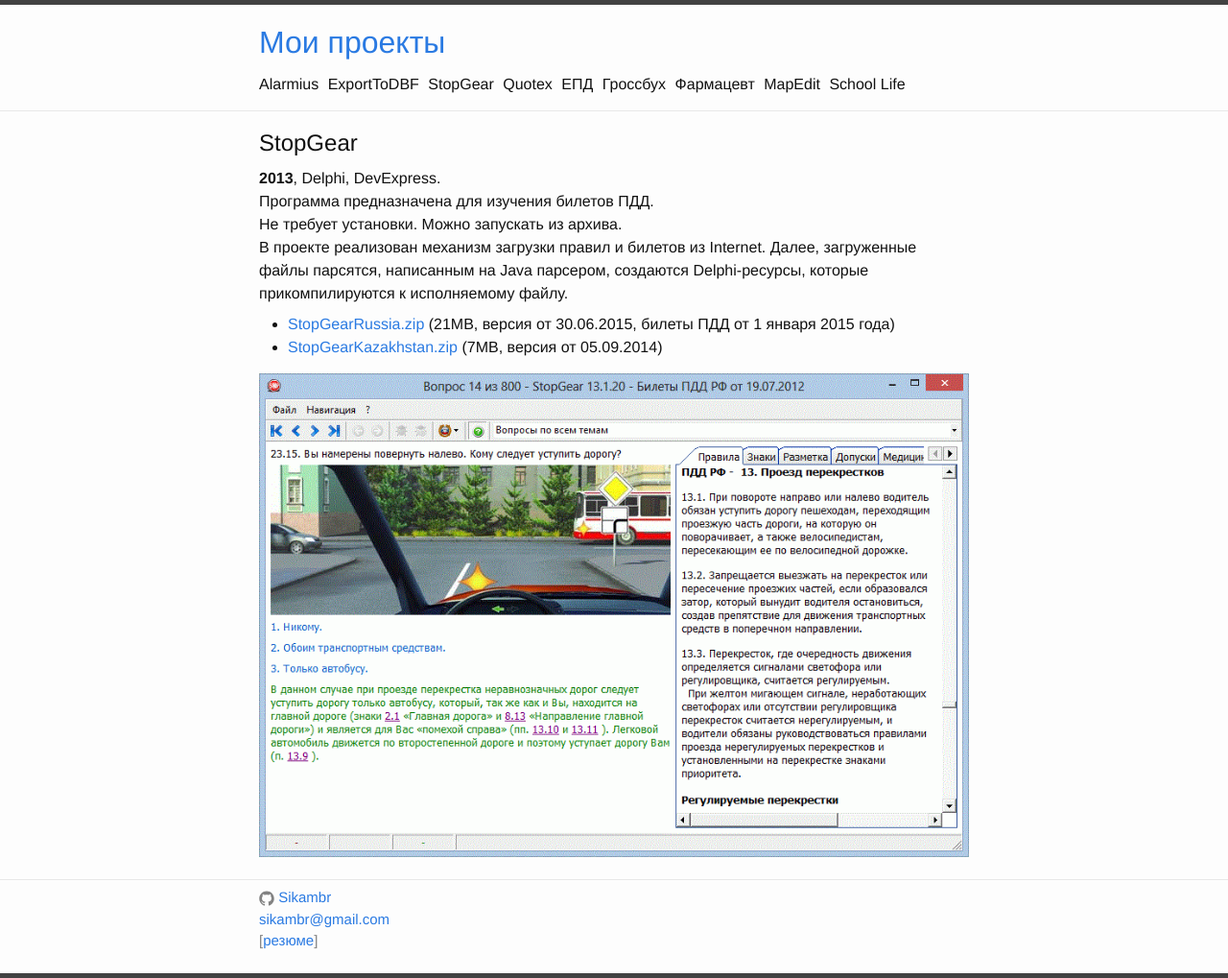
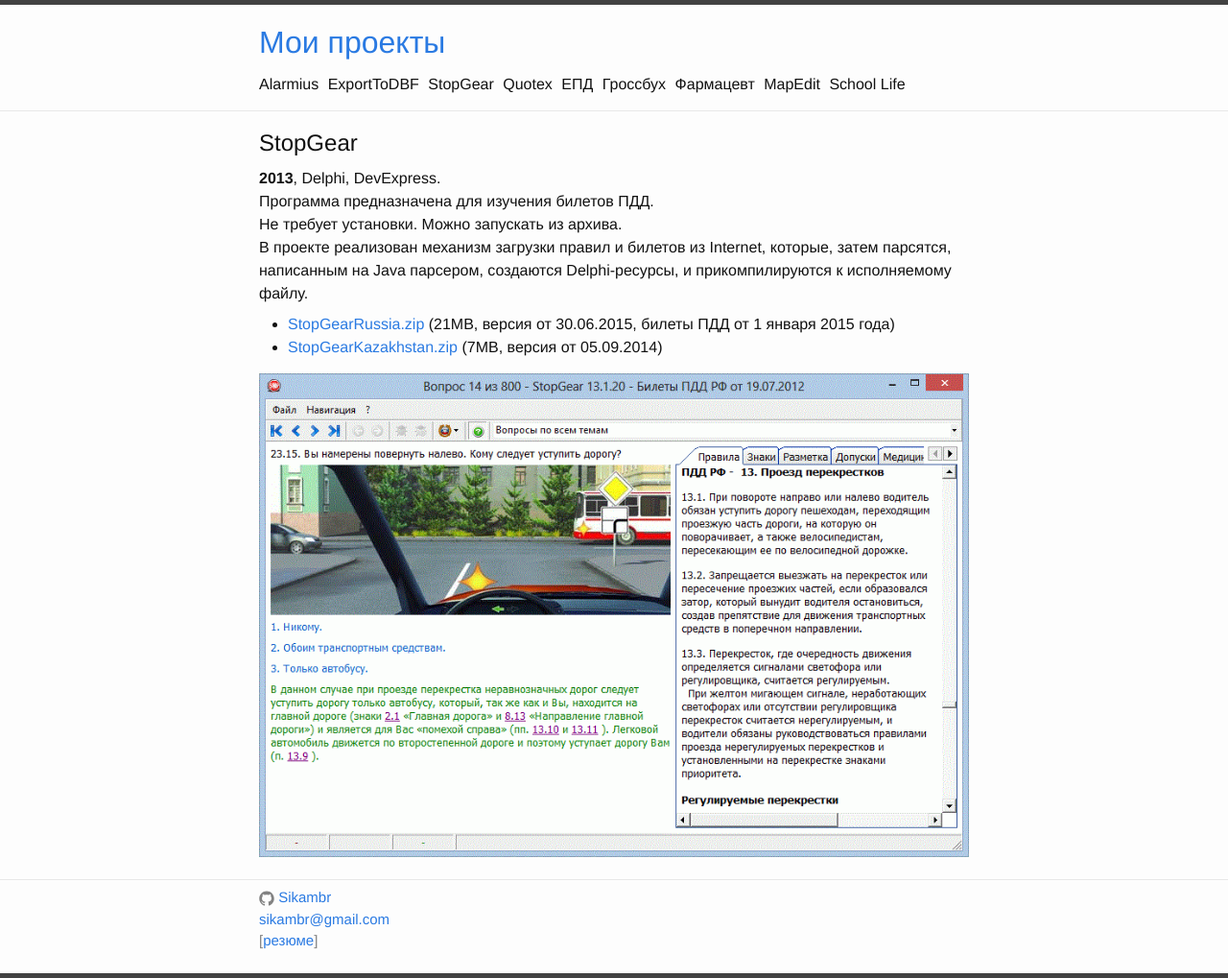
Before and after one commit to Sikambr/projects, a Jekyll site: the page built from stopgear.md, in a window 1280 px wide. Shown: the whole page at 96% size. Built offline with Jekyll 4.4.1, drawn with Linux system fonts in a browser that asks for light colours.

Commit message:
first commit

```diff
--- a/stopgear.md
+++ b/stopgear.md
@@ -10,7 +10,7 @@
 
 Не требует установки. Можно запускать из архива.
 
-В проекте реализован механизм загрузки правил и билетов из Internet. Далее, загруженные файлы парсятся, написанным на Java парсером, создаются Delphi-ресурсы, которые прикомпилируются к исполняемому файлу.
+В проекте реализован механизм загрузки правил и билетов из Internet, которые, затем парсятся, написанным на Java парсером, создаются Delphi-ресурсы, и прикомпилируются к исполняемому файлу.
 
 * [StopGearRussia.zip](https://docs.google.com/uc?id=0B1nIE1BTDG6zUDhCTFZVVjNDaW8&export=download) (21MB, версия от 30.06.2015, билеты ПДД от 1 января 2015 года)
 * [StopGearKazakhstan.zip](https://docs.google.com/uc?id=0B1nIE1BTDG6zbWZ5XzZGekVCMVE&export=download) (7MB, версия от 05.09.2014)
```
